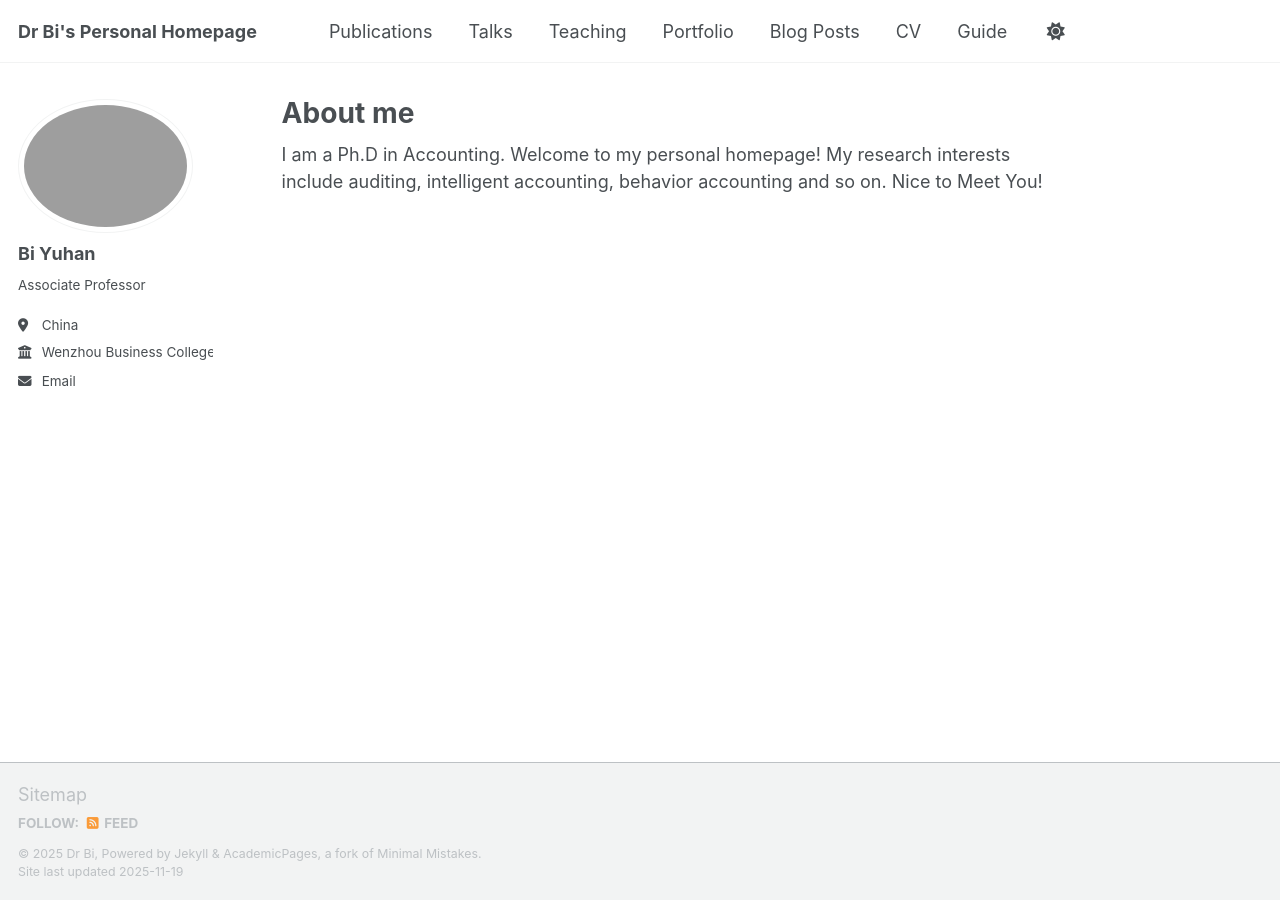
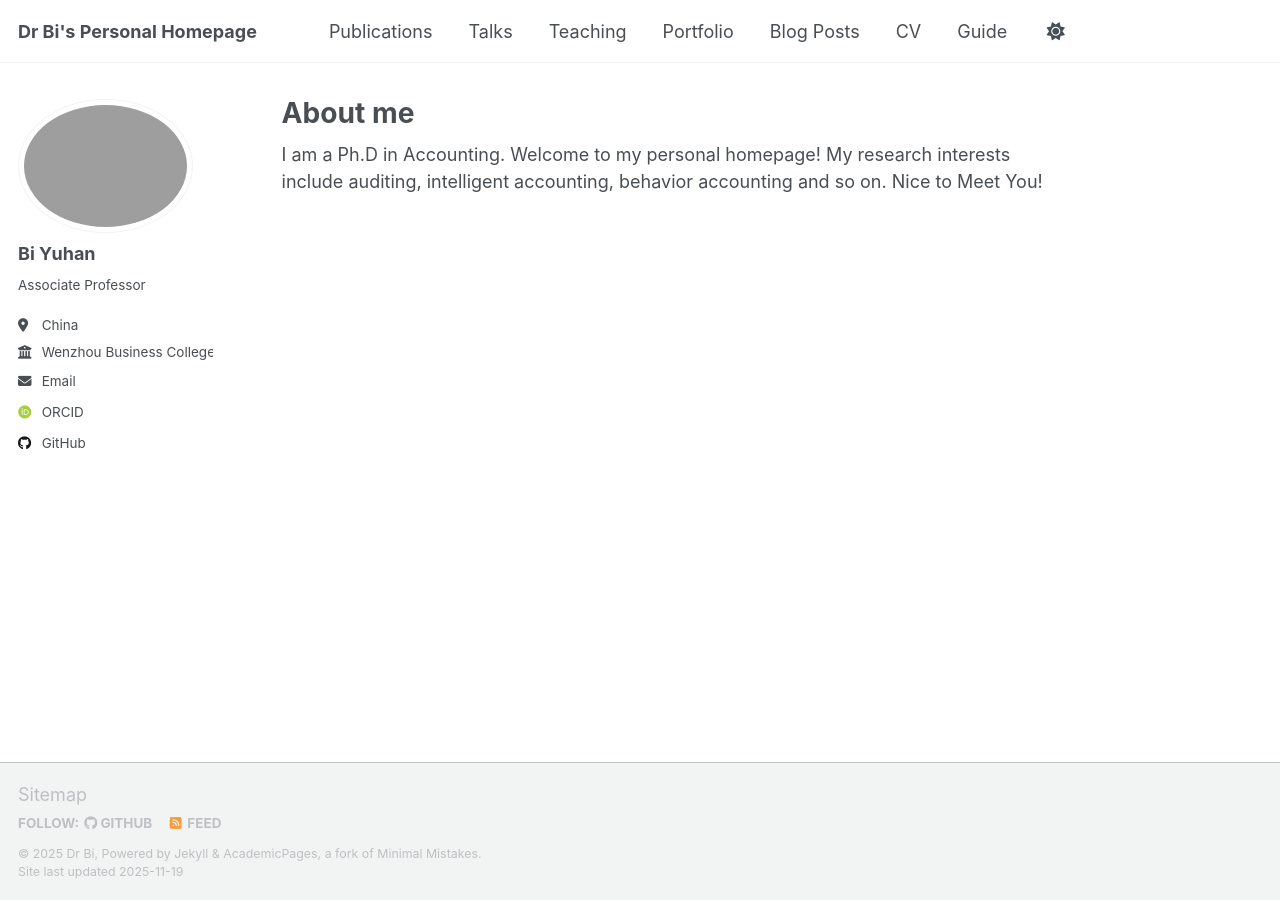
Before and after one commit to biyuhan/biyuhan.github.io, a Jekyll site: the page built from _pages/about.md, in a window 1280 px wide. Built offline with Jekyll 4.4.1, drawn with Linux system fonts in a browser that asks for light colours; some web fonts are replaced; a script that is not in the unit is left out.

Commit message:
Update _config.yml

```diff
--- a/_config.yml
+++ b/_config.yml
@@ -36,7 +36,7 @@ author:
   #googlescholar    : "https://scholar.google.com/citations?user=PS_CX0AAAAAJ"
   #inspire-hep      : # URL
   #impactstory      : # URL
-  #orcid            : "https://orcid.org/yourorcidurl"
+  orcid            : "https://orcid.org/my-orcid?orcid=0009-0007-1250-2461"
   #semantic         : # URL
   #pubmed           : "https://www.ncbi.nlm.nih.gov/pubmed/?term=john+snow"
   #researchgate     : # URL
@@ -46,7 +46,7 @@ author:
   #bitbucket        : # Username - Update with your username on the site
   #codepen          : # Username
   #dribbble         : # Username
-  #github           : "academicpages"
+  github           : "academicpages"
   #kaggle           : # Username
   #stackoverflow    : # User number or user number and name (i.e., use "1" or "1/jeff-atwood")
 
```
